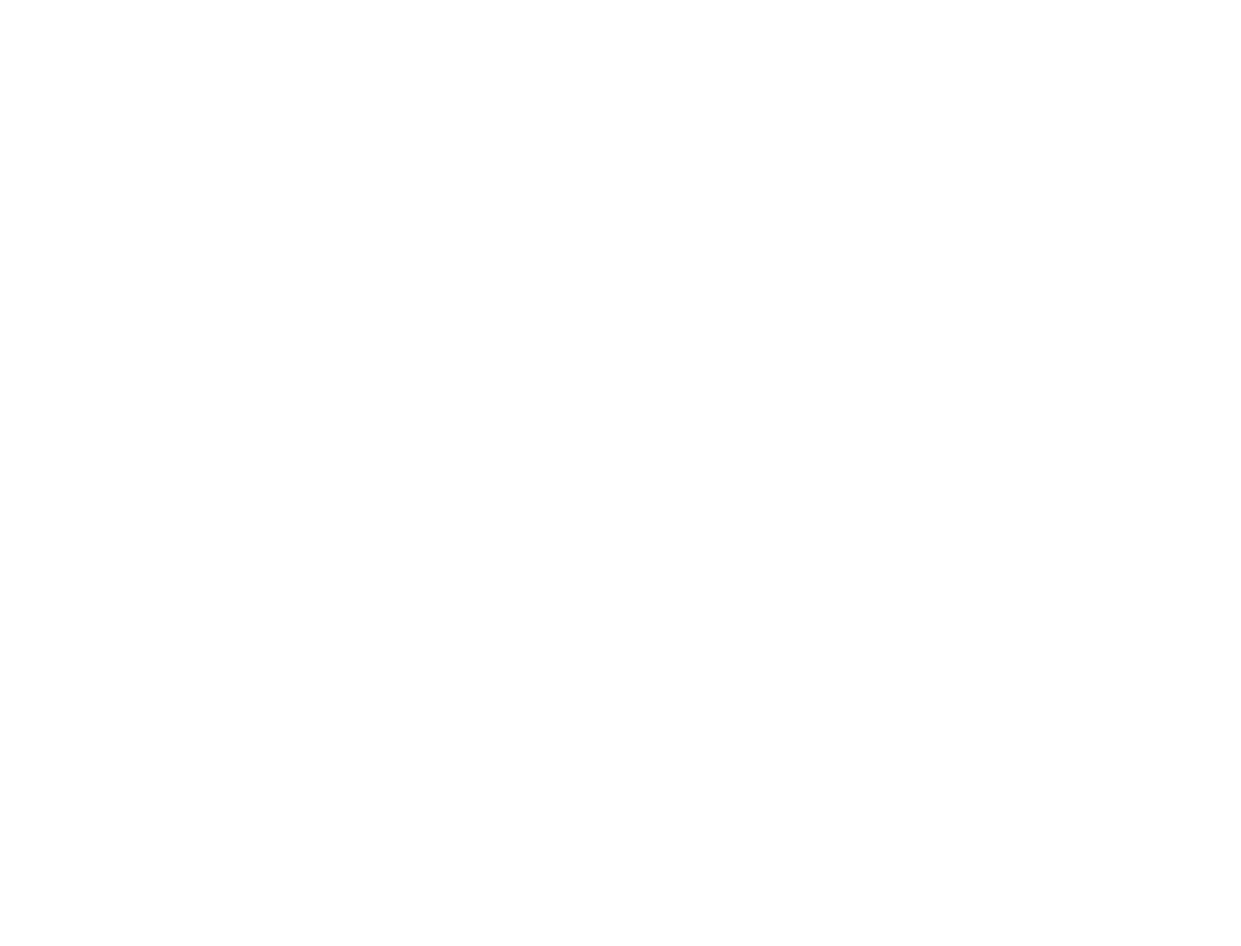
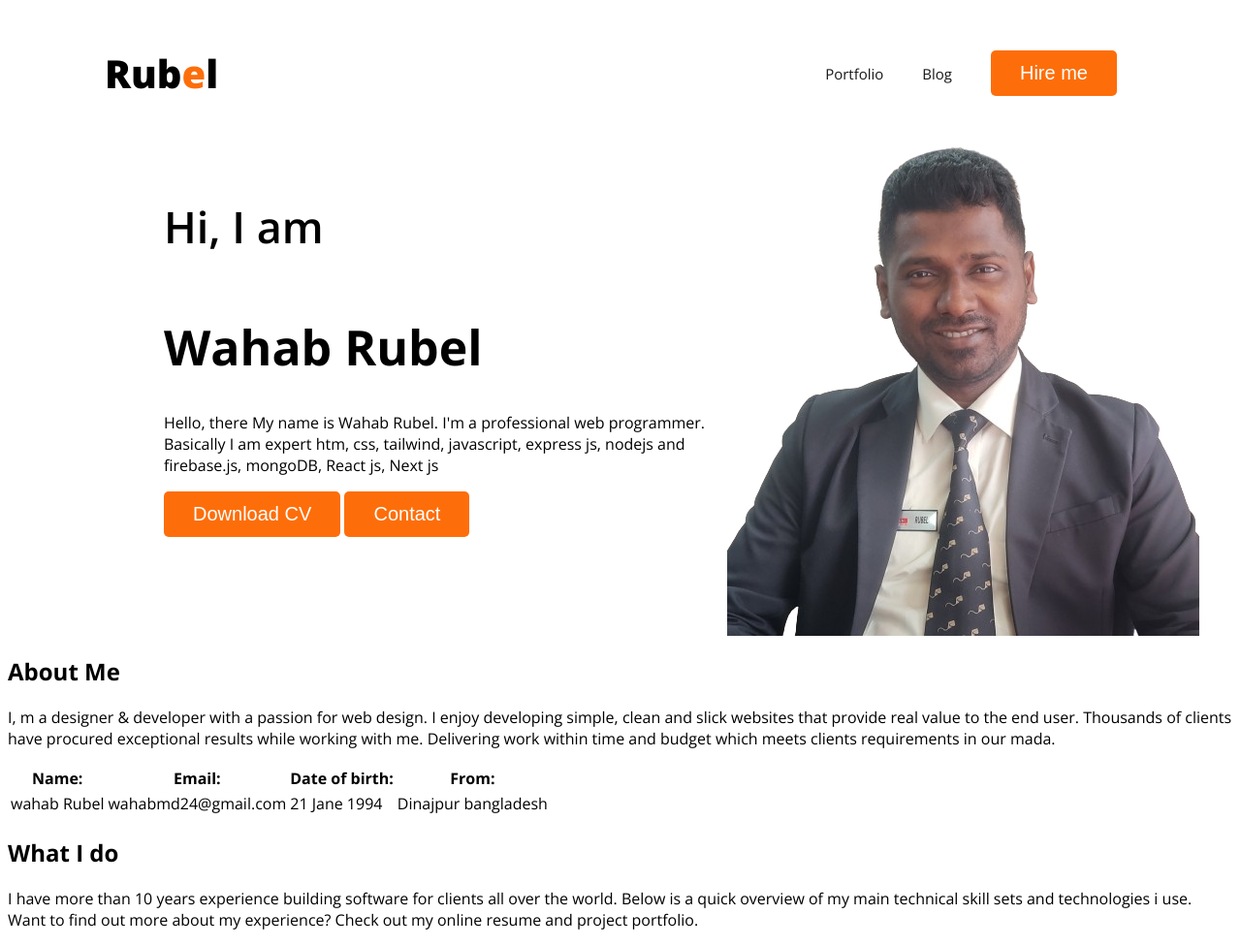
Before and after one commit to wahab-rubel/my-portfolio-site, a plain HTML site: page index.html in a window 1280 px wide. Shown: the whole page at 97% size. Before the commit the page ends 800 px from the top, so only its background shows below. Drawn offline with nearby package versions, Linux system fonts and the light colour scheme.

Commit message:
this sit some finish

```diff
--- a/index.html
+++ b/index.html
@@ -4,12 +4,64 @@
   <meta charset="UTF-8">
   <meta name="viewport" content="width=device-width, initial-scale=1.0">
   <title>my-portfolio-site</title>
+  <link rel="preconnect" href="https://fonts.googleapis.com">
+<link rel="preconnect" href="https://fonts.gstatic.com" crossorigin>
+<link href="https://fonts.googleapis.com/css2?family=Open+Sans:ital,wght@0,300..800;1,300..800&display=swap" rel="stylesheet">
+<link rel="stylesheet" href="./style/protfolio.css">
 </head>
-<body>
+
+<body class="open-sans-normal">
   <header>
-
+    <nav>
+      <h3 class="nav-title">Rub<span class="text-primary">e</span>l</h3>
+      <ul>
+        <li><a class="dark-2" href="#portfolio">Portfolio</a></li>
+        <li><a class="dark-2" href="#blog">Blog</a></li>
+        <li><a href="#hireme"><button class="btn-primary">Hire me</button></a></li>
+      </ul>
+    </nav>
+    <div class="banner">
+      <div class="banner-content">
+        <h4 class="banner-greetings">Hi, I  am</h4>
+        <h1 class="banner-title">Wahab Rubel</h1>
+        <p class="banner-description">
+          Hello, there My name is Wahab Rubel. I'm a professional web programmer. Basically I am expert htm, css, tailwind, javascript, express js, nodejs and
+          firebase.js, mongoDB, React js, Next js
+        </p>
+        <button class="btn-primary">Download CV</button>
+        <button class="btn-primary">Contact</button>
+      </div>
+      <img class="banner-porfile-pic" src="./images/Rubel-1.png" alt="">
+    </div>
   </header>
   <main>
+    <section>
+      <div>
+        <h1>About Me</h1>
+      <p>I, m a designer & developer with a passion for web design. I enjoy developing simple, clean and slick websites that provide real value to the end user. Thousands of clients have procured exceptional results while working with me. Delivering work within time and budget which meets clients requirements in our mada.</p>
+     <table>
+      <tr>
+          <th>Name:</th>
+          <th>Email:</th>
+          <th>Date of birth:</th>
+          <th>From:</th>
+      </tr>
+      <tr>
+        <td>wahab Rubel</td>
+        <td>wahabmd24@gmail.com</td>
+        <td>21 Jane 1994</td>
+        <td>Dinajpur bangladesh</td>
+      </tr>
+     </table>
+      </div>
+    </section>
+
+    <section>
+      <div>
+        <h1>What I do</h1>
+        <p>I have more than 10 years experience building software for clients all over the world. Below is a quick overview of my main technical skill sets and technologies i use. Want to find out more about my experience? Check out my online resume and project portfolio.</p>
+      </div>
+    </section>
 
   </main>
   <footer>
--- /dev/null
+++ b/style/protfolio.css
@@ -0,0 +1,74 @@
+
+.open-sans-normal{
+  font-family: "Open Sans", sans-serif;
+  font-optical-sizing: auto;
+  font-style: normal;
+  font-variation-settings: "wdth" 100;
+}
+/* shared style */
+.text-primary{
+  color: #FD6E0A;
+}
+.dark-2{
+  color: #181818;
+}
+.btn-primary{
+  background-color: #FD6E0A;
+  border-radius: 5px;
+  font-size: 20px;
+  padding: 12px 30px;
+  border: none;
+  color: #fff;
+}
+
+/* nav style */
+nav{
+  display: flex;
+  align-items: center;
+  justify-content: space-between;
+  margin: 0 100px;
+}
+
+.nav-title {
+  font-weight: 800;
+  font-size:40px;
+}
+nav ul{
+  display: flex;
+  align-items: center;
+}
+nav ul li{
+  list-style: none;
+  margin: 20px;
+}
+nav li a{
+  text-decoration: none;
+  font-size: 15px;
+}
+
+/* banner style */
+.banner{
+  display: flex;
+  justify-content: space-between;
+  margin: 0 35px 0 161px;
+}
+.banner-greetings{
+  font-weight: semibold;
+}
+.banner-content{
+  max-width: 580px;
+}
+.banner-greetings{
+font-size: 45px;
+font-weight: 600;
+}
+
+.banner-title {
+  color: 1E1E1E;
+  font-weight: bold;
+  font-size: 50px;
+}
+.bnner-description{
+  font-size: 8px;
+  color: #757575;
+}
```
Also changed, not shown: images/Rubel-1.png (added), 1 other file.
